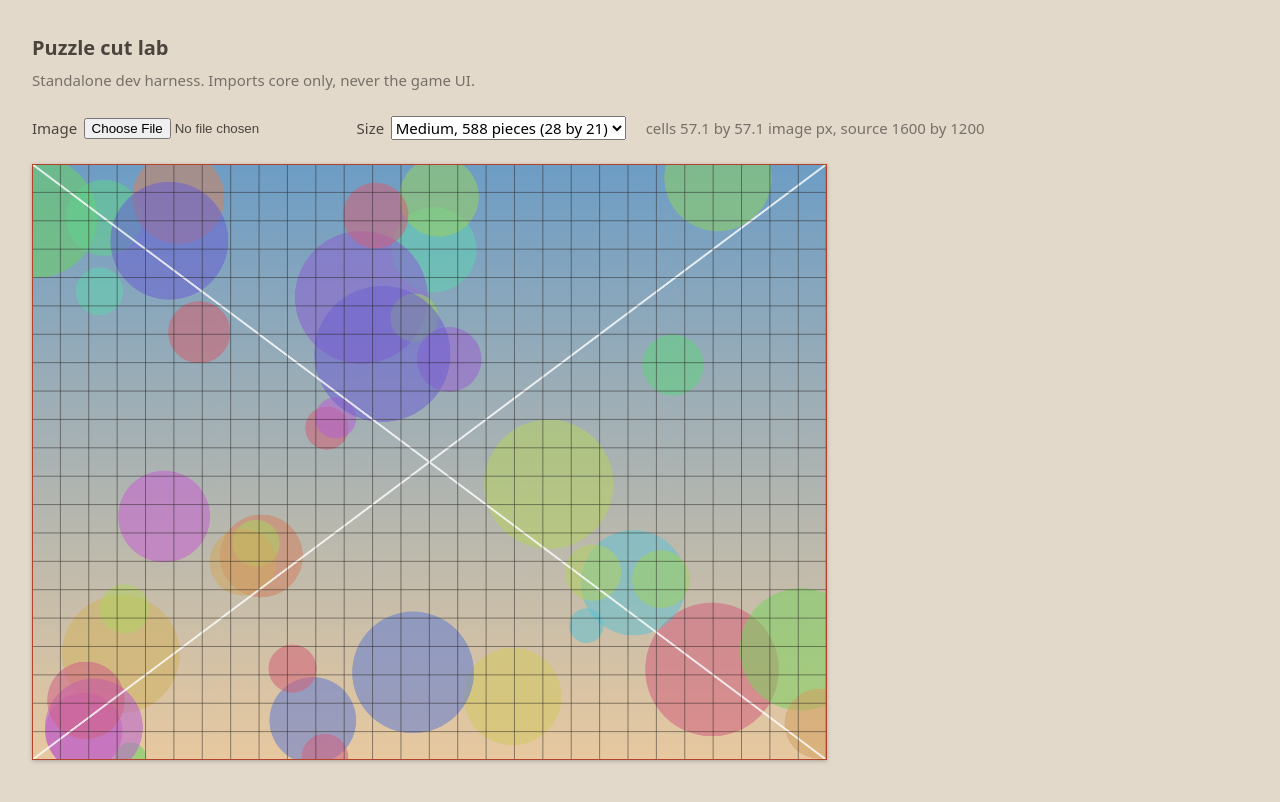
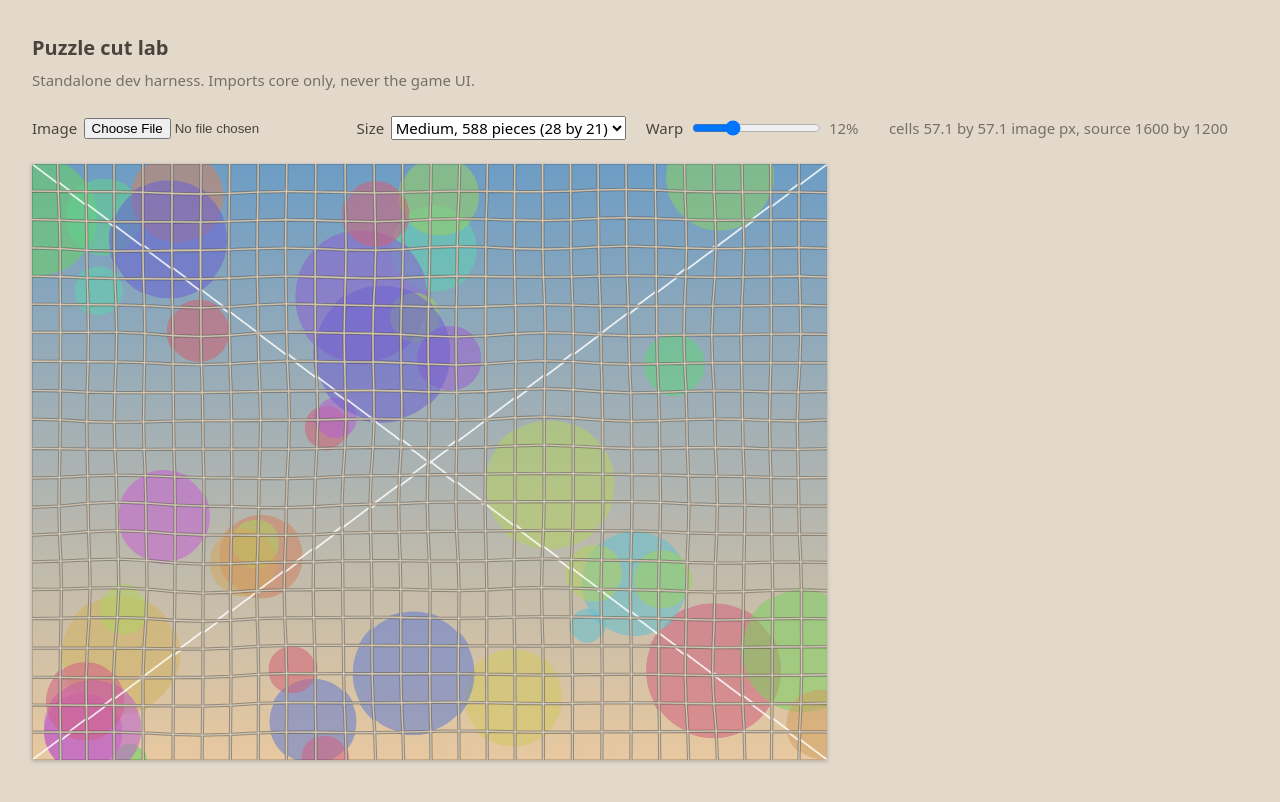
Before and after one commit to maungoo112358/KhwayGame, a website built with Vite: page lab.html in a window 1280 px wide. Built offline with nearby package versions, Linux system fonts and the light colour scheme.

Commit message:
Add Wrap

```diff
--- a/lab.html
+++ b/lab.html
@@ -39,6 +39,11 @@
       #band {
         font: inherit;
       }
+      #warpValue {
+        min-width: 2.5rem;
+        opacity: 0.7;
+        font-variant-numeric: tabular-nums;
+      }
       #readout {
         opacity: 0.7;
         font-variant-numeric: tabular-nums;
@@ -57,6 +62,7 @@
     <div id="controls">
       <label>Image <input id="file" type="file" accept="image/*" /></label>
       <label>Size <select id="band"></select></label>
+      <label>Warp <input id="warp" type="range" min="0" max="40" step="1" value="12" /><span id="warpValue"></span></label>
       <span id="readout"></span>
     </div>
     <div id="output"><canvas id="canvas"></canvas></div>
--- a/src/core/lattice.ts
+++ b/src/core/lattice.ts
@@ -120,6 +120,79 @@ export function buildLattice(grid: Grid): Lattice {
   return { cols: grid.cols, rows: grid.rows, stride, points }
 }
 
+// An axis aligned box in image pixels. Same shape as PieceDef.frame in the PuzzleBuild contract, so it can be handed to the packer later without translation.
+export interface Bounds {
+  x: number
+  y: number
+  width: number
+  height: number
+}
+
+export interface PiecePath {
+  // row * cols + col. The piece grid, so the stride here is cols, not the lattice's cols + 1.
+  id: number
+  col: number
+  row: number
+  // Closed outline in image pixels, walked clockwise from the top left. The first point is not repeated at the end, closing is the consumer's job.
+  path: Point[]
+  bbox: Bounds
+  // Canonical position in puzzle space, defined as the cell's top left lattice vertex.
+  // Deliberately not the bbox corner. They are the same point today, and they stop being the same at 2.7 when a tab pushes the bbox outward past the grid line.
+  solved: Point
+}
+
+// One cell's outline. Four corners today, an arbitrary number once edges carry tabs, which is why this returns a point list rather than a quad.
+export function cellPath(lattice: Lattice, col: number, row: number): PiecePath {
+  if (col < 0 || col >= lattice.cols || row < 0 || row >= lattice.rows) {
+    throw new Error(`cell (${col}, ${row}) is outside a ${lattice.cols} by ${lattice.rows} puzzle`)
+  }
+
+  // Copied rather than referenced, so a PiecePath is self contained and nothing downstream can reach back into the lattice through it.
+  // Two adjacent pieces therefore hold separate copies of the corner they share, but with identical coordinates, because both read the same vertex.
+  const corners = [
+    vertexAt(lattice, col, row),
+    vertexAt(lattice, col + 1, row),
+    vertexAt(lattice, col + 1, row + 1),
+    vertexAt(lattice, col, row + 1),
+  ]
+  const path = corners.map((point) => ({ x: point.x, y: point.y }))
+
+  let minX = Infinity
+  let minY = Infinity
+  let maxX = -Infinity
+  let maxY = -Infinity
+  for (const point of path) {
+    if (point.x < minX) minX = point.x
+    if (point.x > maxX) maxX = point.x
+    if (point.y < minY) minY = point.y
+    if (point.y > maxY) maxY = point.y
+  }
+
+  const origin = corners[0]!
+
+  return {
+    id: row * lattice.cols + col,
+    col,
+    row,
+    path,
+    bbox: { x: minX, y: minY, width: maxX - minX, height: maxY - minY },
+    solved: { x: origin.x, y: origin.y },
+  }
+}
+
+// Every piece, in id order.
+export function cellPaths(lattice: Lattice): PiecePath[] {
+  const pieces: PiecePath[] = new Array<PiecePath>(lattice.cols * lattice.rows)
+
+  for (let row = 0; row < lattice.rows; row++) {
+    for (let col = 0; col < lattice.cols; col++) {
+      pieces[row * lattice.cols + col] = cellPath(lattice, col, row)
+    }
+  }
+
+  return pieces
+}
+
 // Read one vertex. Use this rather than indexing points directly.
 //
 // It keeps the row * stride + col arithmetic in one place, and it catches out of range access.
--- /dev/null
+++ b/src/core/warp.ts
@@ -0,0 +1,72 @@
+// Displacing lattice vertices so the cut looks hand made instead of machine ruled.
+//
+// Topology does not change here. Cell (c, r) keeps the same four vertices and the same neighbours, only their positions move, so nothing downstream needs to know this step happened.
+// See D18 for why this uses smooth noise rather than the PRNG, and for why the clamp rather than the noise is what makes the result safe.
+
+import { deriveSeed } from './rng'
+import { valueNoise2d } from './noise'
+import { vertexAt, type Grid, type Lattice, type Point } from './lattice'
+
+export interface WarpOptions {
+  // Fraction of the smaller cell dimension. Zero is a legal request meaning no warp at all, which is what the lab's slider sits on at its low end.
+  amplitude?: number
+  // Cells per noise cell. Lower approaches white noise, higher gives longer lazier bows.
+  scale?: number
+}
+
+const DEFAULT_AMPLITUDE = 0.12
+const DEFAULT_SCALE = 3
+
+// Half a cell is where two neighbouring vertices would meet, so anything below it cannot cross. 0.4 keeps a visible margin below that.
+// This is a hard ceiling rather than a silent clamp, because a clamp turns a caller's bug into a puzzle that looks slightly wrong for reasons nobody can trace.
+export const MAX_AMPLITUDE = 0.4
+
+// Returns a new lattice. The input is not touched, so the lab can re-warp the same grid at a different amplitude without rebuilding it.
+export function warpLattice(lattice: Lattice, grid: Grid, masterSeed: number, options: WarpOptions = {}): Lattice {
+  if (lattice.cols !== grid.cols || lattice.rows !== grid.rows) {
+    throw new Error(`lattice is ${lattice.cols} by ${lattice.rows} but grid is ${grid.cols} by ${grid.rows}`)
+  }
+
+  const amplitude = options.amplitude ?? DEFAULT_AMPLITUDE
+  if (!(amplitude >= 0 && amplitude <= MAX_AMPLITUDE)) {
+    throw new Error(`warp amplitude must be between 0 and ${MAX_AMPLITUDE}, got ${amplitude}`)
+  }
+
+  const scale = options.scale ?? DEFAULT_SCALE
+  if (!(scale > 0)) {
+    throw new Error(`warp scale must be positive, got ${scale}`)
+  }
+
+  // Two independent fields. One field used for both axes would move every vertex along the same diagonal, which shears the sheet instead of flexing it.
+  // Separate named streams also mean a later change to one cannot disturb the other, which is the whole reason deriveSeed exists.
+  const seedX = deriveSeed(masterSeed, 'warp-x')
+  const seedY = deriveSeed(masterSeed, 'warp-y')
+
+  // The smaller cell dimension governs both axes. Bounding x by cellWidth and y by cellHeight separately would allow more movement on the wider axis, for no visible gain and a second proof to carry.
+  const reach = amplitude * Math.min(grid.cellWidth, grid.cellHeight)
+
+  const points: Point[] = new Array<Point>(lattice.points.length)
+
+  for (let row = 0; row <= lattice.rows; row++) {
+    for (let col = 0; col <= lattice.cols; col++) {
+      const source = vertexAt(lattice, col, row)
+
+      // Dividing by scale is the entire reason this comes out smooth. Sampling at (col, row) would land on whole numbers every time, the interpolation would never run, and the result would be white noise with extra steps.
+      const noiseX = col / scale
+      const noiseY = row / scale
+
+      let dx = valueNoise2d(noiseX, noiseY, seedX) * reach
+      let dy = valueNoise2d(noiseX, noiseY, seedY) * reach
+
+      // Pin the border so the finished puzzle is still a rectangle.
+      // A border vertex still slides along its own edge, which is what makes edge pieces vary in width the way real ones do.
+      // The four corners need no special case: both conditions fire on them, so both components end up zero.
+      if (col === 0 || col === lattice.cols) dx = 0
+      if (row === 0 || row === lattice.rows) dy = 0
+
+      points[row * lattice.stride + col] = { x: source.x + dx, y: source.y + dy }
+    }
+  }
+
+  return { cols: lattice.cols, rows: lattice.rows, stride: lattice.stride, points }
+}
--- a/src/lab/main.ts
+++ b/src/lab/main.ts
@@ -1,4 +1,5 @@
-import { buildLattice, vertexAt, gridOptions, type GridOption, type Lattice } from '../core/lattice'
+import { buildLattice, cellPaths, gridOptions, type GridOption, type PiecePath } from '../core/lattice'
+import { warpLattice } from '../core/warp'
 import { makeRng } from '../core/rng'
 
 // The lab is a separate Vite entry point, not a route inside the game.
@@ -19,6 +20,8 @@ const canvas = need<HTMLCanvasElement>('#canvas')
 const output = need<HTMLDivElement>('#output')
 const fileInput = need<HTMLInputElement>('#file')
 const bandSelect = need<HTMLSelectElement>('#band')
+const warpInput = need<HTMLInputElement>('#warp')
+const warpValue = need<HTMLSpanElement>('#warpValue')
 const readout = need<HTMLSpanElement>('#readout')
 
 // A function rather than an inline null check, because narrowing a module level const does not follow into function bodies.
@@ -30,8 +33,17 @@ function context2d(target: HTMLCanvasElement): CanvasRenderingContext2D {
 
 const context = context2d(canvas)
 
+// How far apart to push neighbouring pieces, in image pixels, so the cut is visible.
+// At zero the pieces tile back into the original image exactly, which is the property lattice.test.ts proves by area.
+const PIECE_GAP = 5
+
+// Fixed, so the same image always cuts the same way and a changed picture is never the seed's fault.
+const SEED = 20260818
+
 let image: ImageBitmap | null = null
-let lattice: Lattice | null = null
+let pieces: PiecePath[] = []
+let columns = 0
+let rows = 0
 let options: GridOption[] = []
 
 // Which band the player picked, kept across image changes so choosing a new photo does not silently reset the size.
@@ -62,7 +74,15 @@ function rebuild(): void {
   const chosen = options.find(({ band }) => band.id === selectedBandId)
   if (chosen === undefined) return
 
-  lattice = buildLattice(chosen.grid)
+  // The slider is in whole percent, warpLattice wants a fraction, and its ceiling of 40 matches MAX_AMPLITUDE.
+  const amplitude = Number(warpInput.value) / 100
+  warpValue.textContent = `${warpInput.value}%`
+
+  const warped = warpLattice(buildLattice(chosen.grid), chosen.grid, SEED, { amplitude })
+
+  pieces = cellPaths(warped)
+  columns = chosen.grid.cols
+  rows = chosen.grid.rows
 
   // The count is on the dropdown itself, so this carries only what the dropdown cannot.
   readout.textContent = `cells ${chosen.grid.cellWidth.toFixed(1)} by ${chosen.grid.cellHeight.toFixed(1)} image px, source ${image.width} by ${image.height}`
@@ -71,72 +91,64 @@ function rebuild(): void {
 }
 
 function draw(): void {
-  if (image === null || lattice === null) return
+  if (image === null || pieces.length === 0) return
+
+  // Pushing pieces apart makes the drawing wider than the image, so the fit is computed against the exploded size rather than the source.
+  const contentWidth = image.width + (columns - 1) * PIECE_GAP
+  const contentHeight = image.height + (rows - 1) * PIECE_GAP
 
   // Fit inside the width the page gives us and the height left below the controls, and never enlarge past 1:1.
   // Reading clientWidth of the parent rather than of the canvas avoids a feedback loop, since a block div's width does not depend on how wide its children are.
   const widthBudget = output.clientWidth
   const heightBudget = Math.max(240, window.innerHeight - output.getBoundingClientRect().top - 40)
-  const scale = Math.min(widthBudget / image.width, heightBudget / image.height, 1)
+  const scale = Math.min(widthBudget / contentWidth, heightBudget / contentHeight, 1)
 
   // Two different sizes on purpose. The style is in CSS pixels, the attributes are the real pixel buffer, and on a 2x display those differ by the device pixel ratio.
   // Skipping this is what makes canvas lines look soft on a high dpi screen.
   const dpr = window.devicePixelRatio || 1
-  canvas.style.width = `${image.width * scale}px`
-  canvas.style.height = `${image.height * scale}px`
-  canvas.width = Math.round(image.width * scale * dpr)
-  canvas.height = Math.round(image.height * scale * dpr)
+  canvas.style.width = `${contentWidth * scale}px`
+  canvas.style.height = `${contentHeight * scale}px`
+  canvas.width = Math.round(contentWidth * scale * dpr)
+  canvas.height = Math.round(contentHeight * scale * dpr)
 
   // Assigning canvas.width resets the whole context state, transform included, so this has to come after.
   context.setTransform(scale * dpr, 0, 0, scale * dpr, 0, 0)
-  context.drawImage(image, 0, 0)
 
-  strokeLattice(context, lattice, scale)
+  // Line widths are in image units and the transform scales them, so a plain 1 would come out as thick as one whole screen pixel per unit of zoom.
+  // Dividing by scale cancels that and gives a hairline at any zoom.
+  context.lineWidth = 1 / scale
+  context.strokeStyle = 'rgb(30 26 22 / 0.35)'
+
+  for (const piece of pieces) drawPiece(context, piece, image)
 }
 
-function strokeLattice(ctx: CanvasRenderingContext2D, grid: Lattice, scale: number): void {
-  // Line widths are in image units and the transform scales them, so a plain 1 would come out as thick as one whole screen pixel per unit of zoom.
-  // Dividing by scale cancels that and gives a hairline at any zoom.
-  const hairline = 1 / scale
+// Deliberately the naive version: one clip and one draw call per piece, on the main thread, every frame.
+// Phase 3 moves this into a worker and bakes each piece once into an atlas, and Phase 5 is where the number that justifies all of that gets measured.
+function drawPiece(ctx: CanvasRenderingContext2D, piece: PiecePath, source: ImageBitmap): void {
+  ctx.save()
+  ctx.translate(piece.col * PIECE_GAP, piece.row * PIECE_GAP)
 
-  // Polylines through the vertices rather than a rectangle per cell.
-  // They are straight today because the lattice is unwarped, and they will bend at every vertex on their own once the warp lands in 2.6.
+  const first = piece.path[0]!
   ctx.beginPath()
-  for (let row = 0; row <= grid.rows; row++) {
-    for (let col = 0; col <= grid.cols; col++) {
-      const point = vertexAt(grid, col, row)
-      if (col === 0) ctx.moveTo(point.x, point.y)
-      else ctx.lineTo(point.x, point.y)
-    }
+  ctx.moveTo(first.x, first.y)
+  for (let i = 1; i < piece.path.length; i++) {
+    const point = piece.path[i]!
+    ctx.lineTo(point.x, point.y)
   }
-  for (let col = 0; col <= grid.cols; col++) {
-    for (let row = 0; row <= grid.rows; row++) {
-      const point = vertexAt(grid, col, row)
-      if (row === 0) ctx.moveTo(point.x, point.y)
-      else ctx.lineTo(point.x, point.y)
-    }
-  }
-  ctx.strokeStyle = 'rgb(40 36 32 / 0.5)'
-  ctx.lineWidth = hairline
+  ctx.closePath()
+
+  // A clip cannot be narrowed back out, only unwound by restore, hence the inner pair.
+  ctx.save()
+  ctx.clip()
+
+  // The bbox is what makes this cheap. Without it every piece would redraw the whole source image and only keep the sliver inside the clip.
+  const box = piece.bbox
+  ctx.drawImage(source, box.x, box.y, box.width, box.height, box.x, box.y, box.width, box.height)
+  ctx.restore()
+
+  // The current path survives restore, since it is not part of the saved drawing state, so the outline is still here to stroke.
   ctx.stroke()
-
-  // The outer ring, walked vertex by vertex rather than drawn as a rectangle, so it shows where the lattice actually is instead of where we assume it is.
-  // This is the gate: it must hug the photo exactly, with no gap and no overhang.
-  ctx.beginPath()
-  for (let col = 0; col <= grid.cols; col++) traceTo(ctx, grid, col, 0)
-  for (let row = 1; row <= grid.rows; row++) traceTo(ctx, grid, grid.cols, row)
-  for (let col = grid.cols - 1; col >= 0; col--) traceTo(ctx, grid, col, grid.rows)
-  for (let row = grid.rows - 1; row >= 0; row--) traceTo(ctx, grid, 0, row)
-  ctx.closePath()
-  ctx.strokeStyle = '#b4432c'
-  ctx.lineWidth = hairline * 2
-  ctx.stroke()
-}
-
-function traceTo(ctx: CanvasRenderingContext2D, grid: Lattice, col: number, row: number): void {
-  const point = vertexAt(grid, col, row)
-  if (col === 0 && row === 0) ctx.moveTo(point.x, point.y)
-  else ctx.lineTo(point.x, point.y)
+  ctx.restore()
 }
 
 // The player supplies the image in the real game, so the lab ships no assets and draws its own stand in.
@@ -188,6 +200,8 @@ bandSelect.addEventListener('change', () => {
   rebuild()
 })
 
+warpInput.addEventListener('input', rebuild)
+
 window.addEventListener('resize', draw)
 
 void placeholderImage().then(setImage)
```
Also changed, not shown: src/core/lattice.test.ts (+148 -1 lines), src/core/warp.test.ts (added, +255 -0 lines).
